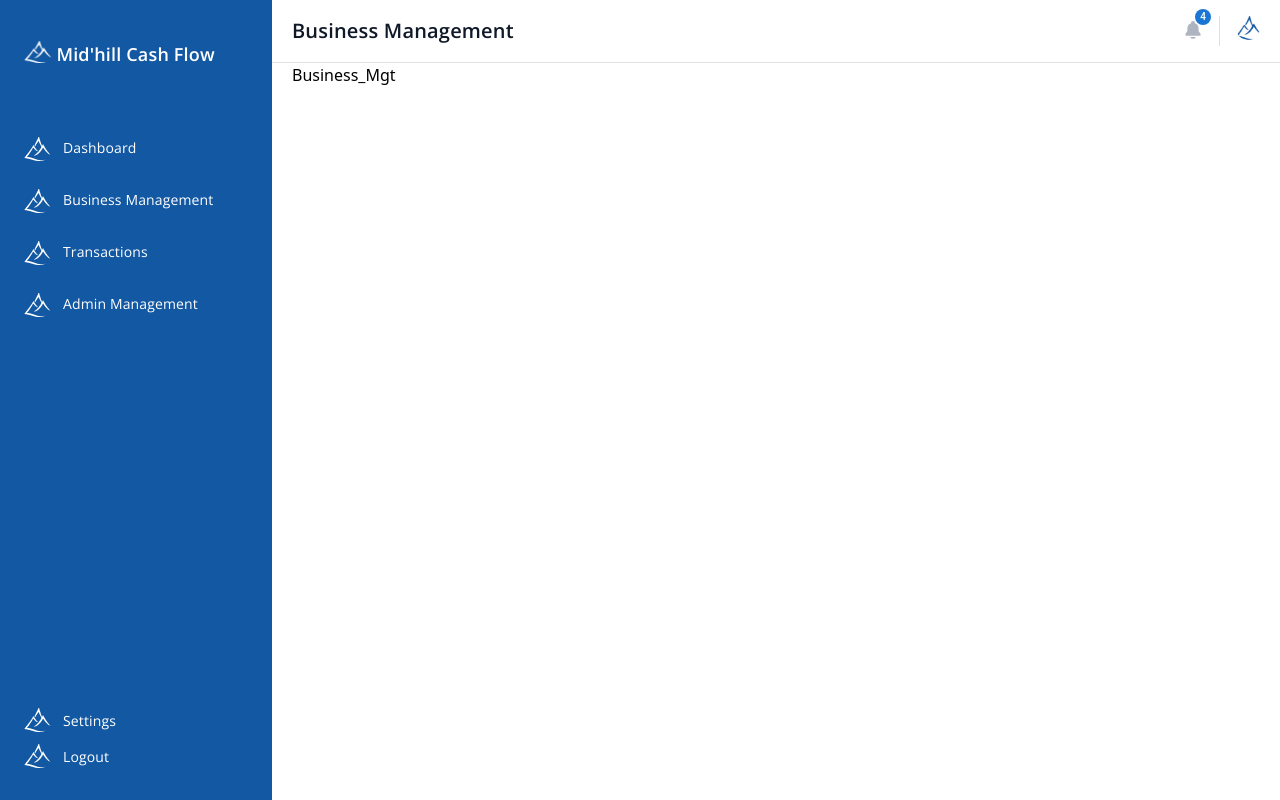
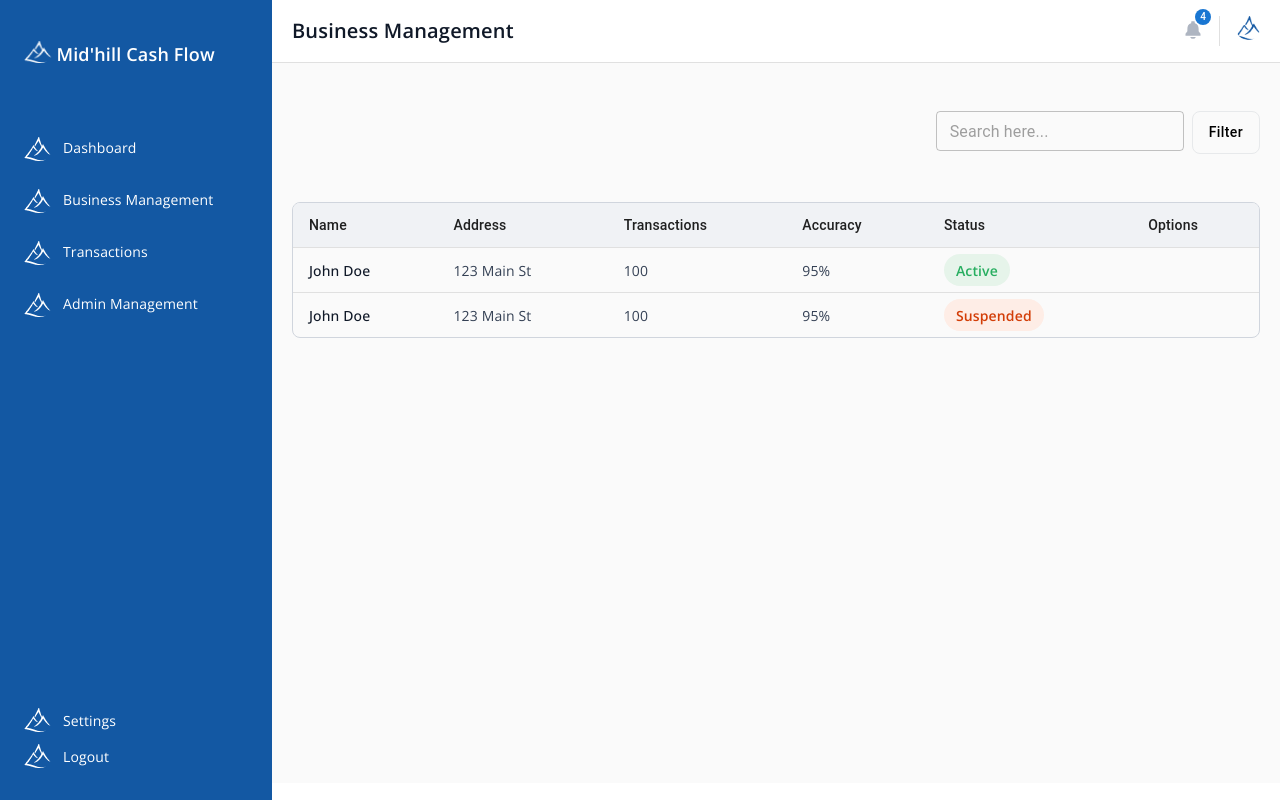
Before and after one commit to debagit10/middlehill-admin-dashboard, a React (Vite) app: page /business-mgt in a window 1280 px wide. Built offline with nearby package versions, Linux system fonts and the light colour scheme.

Commit message:
fix: update logo import path in ResetPassword component

```diff
--- a/src/container/Pages.tsx
+++ b/src/container/Pages.tsx
@@ -36,7 +36,7 @@ const Pages: React.FC<PagesProps> = ({ children, page }) => {
         </div>
         <Divider />
 
-        <div className="px-5">{children}</div>
+        <div className="px-5 bg-[#FAFAFA] h-[90vh]">{children}</div>
       </div>
     </div>
   );
--- a/src/pages/Business_Mgt.tsx
+++ b/src/pages/Business_Mgt.tsx
@@ -1,7 +1,141 @@
+import {
+  TableContainer,
+  Paper,
+  Table,
+  TableHead,
+  TableRow,
+  TableCell,
+  TableBody,
+  TextField,
+  Button,
+  Chip,
+  Typography,
+} from "@mui/material";
 import Pages from "../container/Pages";
 
+const rows = [
+  {
+    name: "John Doe",
+    address: "123 Main St",
+    transactions: "100",
+    accuracy: "95%",
+    status: "Active",
+  },
+  {
+    name: "John Doe",
+    address: "123 Main St",
+    transactions: "100",
+    accuracy: "95%",
+    status: "Suspended",
+  },
+];
+
 const Business_Mgt = () => {
-  return <Pages page="Business Management">Business_Mgt</Pages>;
+  return (
+    <Pages page="Business Management">
+      <div className="flex justify-end py-[3rem]">
+        <div className="flex gap-[8px]">
+          <TextField placeholder="Search here..." size="small" />
+          <Button
+            sx={{
+              paddingY: "8px",
+              paddingX: "16px",
+              textTransform: "capitalize",
+              color: "black",
+              borderRadius: "8px",
+              border: "1px solid #E7E9EB",
+            }}
+          >
+            Filter
+          </Button>
+        </div>
+      </div>
+
+      <TableContainer sx={{ borderRadius: "8px", border: "1px solid #D0D5DD" }}>
+        <Table sx={{ minWidth: 650 }} aria-label="simple table" size="small">
+          <TableHead>
+            <TableRow sx={{ backgroundColor: "#F0F2F5", height: "45px" }}>
+              <TableCell>Name</TableCell>
+              <TableCell align="left">Address</TableCell>
+              <TableCell align="left">Transactions</TableCell>
+              <TableCell align="left">Accuracy</TableCell>
+              <TableCell align="left">Status</TableCell>
+              <TableCell align="left">Options</TableCell>
+            </TableRow>
+          </TableHead>
+
+          <TableBody>
+            {rows.map((row) => (
+              <TableRow
+                key={row.name}
+                sx={{
+                  "&:last-child td, &:last-child th": { border: 0 },
+                  "&:hover": {
+                    cursor: "pointer",
+                  },
+                }}
+              >
+                <TableCell component="th" scope="row">
+                  <Typography
+                    color="#101928"
+                    sx={{ fontFamily: "Open Sans, sans-serif" }}
+                    fontWeight={500}
+                    fontSize={14}
+                  >
+                    {row.name}
+                  </Typography>
+                </TableCell>
+                <TableCell align="left">
+                  <Typography
+                    color="#344054"
+                    sx={{ fontFamily: "Open Sans, sans-serif" }}
+                    fontWeight={400}
+                    fontSize={14}
+                  >
+                    {row.address}
+                  </Typography>
+                </TableCell>
+                <TableCell align="left">
+                  <Typography
+                    color="#344054"
+                    sx={{ fontFamily: "Open Sans, sans-serif" }}
+                    fontWeight={400}
+                    fontSize={14}
+                  >
+                    {row.transactions}
+                  </Typography>
+                </TableCell>
+                <TableCell align="left">
+                  <Typography
+                    color="#344054"
+                    sx={{ fontFamily: "Open Sans, sans-serif" }}
+                    fontWeight={400}
+                    fontSize={14}
+                  >
+                    {row.accuracy}
+                  </Typography>
+                </TableCell>
+                <TableCell align="left">
+                  <Chip
+                    label={row.status}
+                    sx={{
+                      backgroundColor:
+                        row.status === "Active" ? "#E6F4EA" : "#FEEDE6",
+                      color: row.status === "Active" ? "#27AE60" : "#D33E08",
+                      fontWeight: 600,
+                      fontSize: "14px",
+                      fontFamily: "Open Sans, sans-serif",
+                    }}
+                  />
+                </TableCell>
+                <TableCell />
+              </TableRow>
+            ))}
+          </TableBody>
+        </Table>
+      </TableContainer>
+    </Pages>
+  );
 };
 
 export default Business_Mgt;
--- a/src/pages/auth/ResetPassword.tsx
+++ b/src/pages/auth/ResetPassword.tsx
@@ -1,5 +1,5 @@
 import { Typography, Grid, Button } from "@mui/material";
-import logo from "../../images/logo.png";
+import logo from "../../logo/Logo.png";
 import OtpInput from "../../utils/OtpInput";
 import React from "react";
 
```
